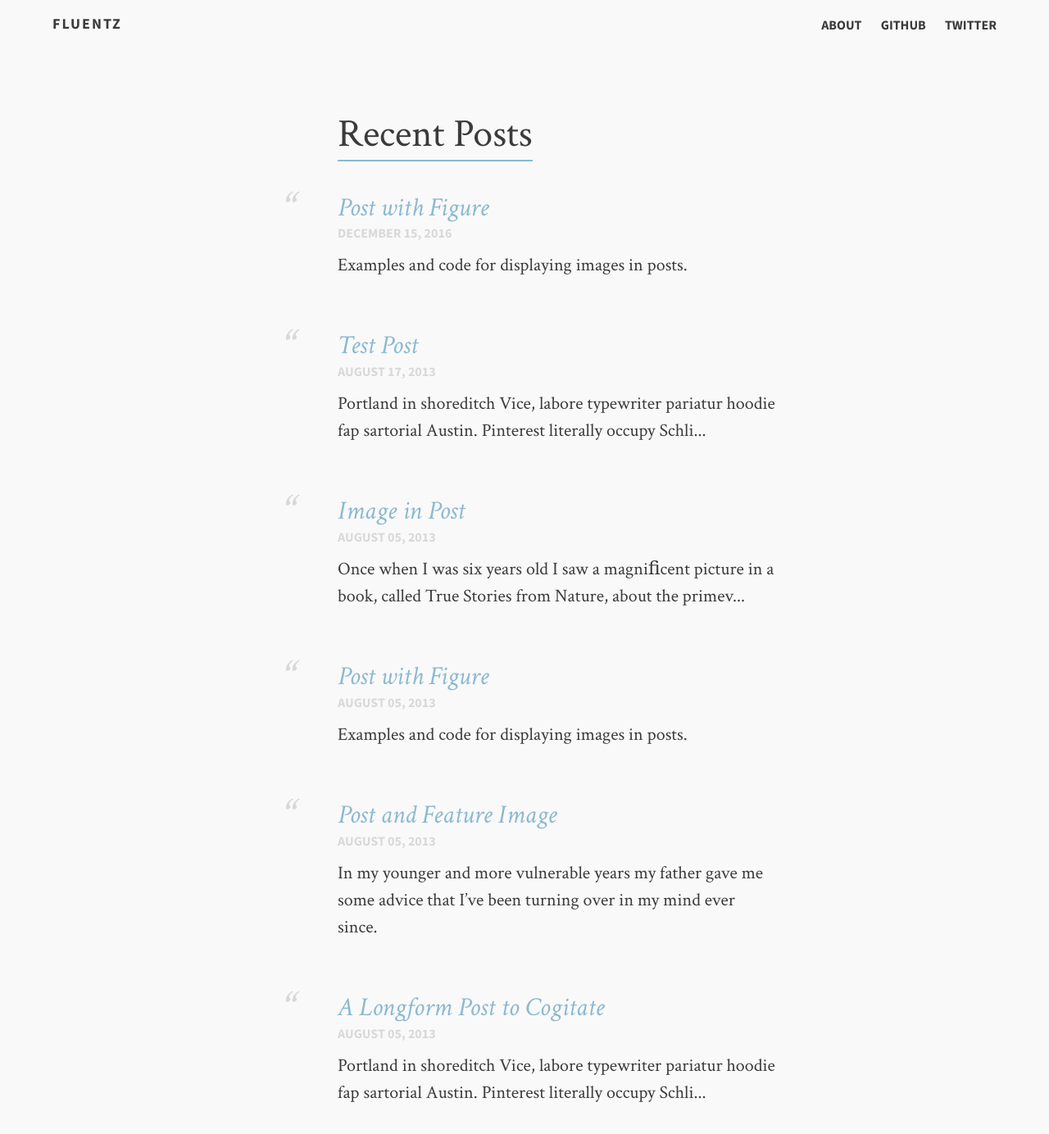
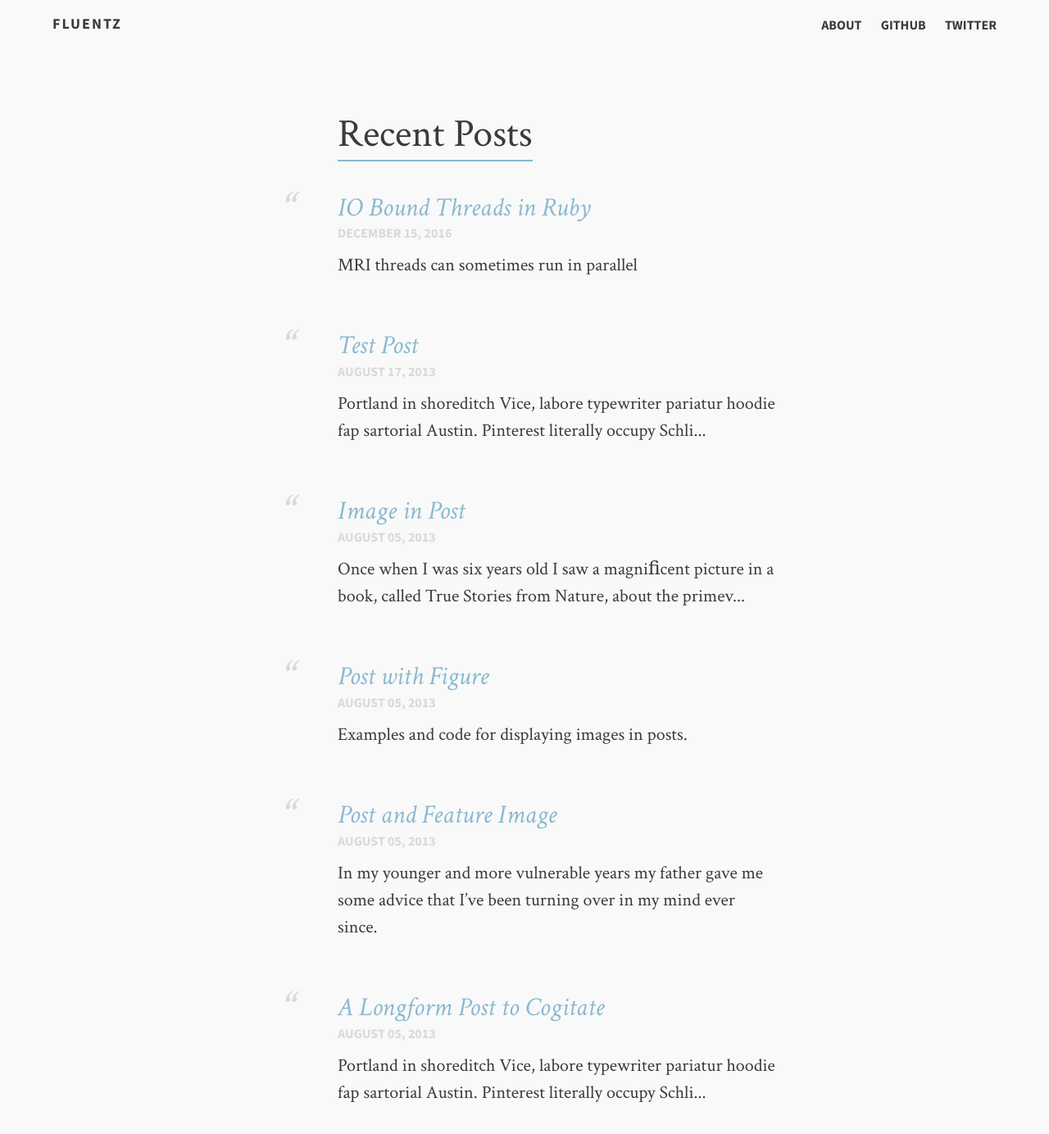
Before and after one commit to fluentz/fluentz.github.io, a Jekyll site: the page built from index.md, in a window 1280 px wide and 1400 px high. Shown: the top 1384 px of the window at 82% size. Built offline with Jekyll 4.4.1, drawn with Linux system fonts in a browser that asks for light colours; some of the changed text lies outside the part shown.

Commit message:
Add blog post for IO bound Ruby threads

````diff
--- a/_layouts/post.html
+++ b/_layouts/post.html
@@ -19,6 +19,7 @@
         <header class="post-header">
           <hgroup>
             <h1>{{page.title}}</h1>
+            <p class="author">{{page.author}}</p>
             <p class="date">{{page.date | date: "%b %d, %Y" }}</p>
             <p class="intro">{% if page.description %}{{ page.description }}{% else %}{{ page.tagline }}{% endif %}</p>
           </hgroup>
--- a/_posts/2016-12-15-class-comparisons.md
+++ /dev/null
@@ -1,46 +0,0 @@
----
-layout: post
-title: "Post with Figure"
-description: "Examples and code for displaying images in posts."
-category: articles
-tags: [sample post, images, test]
----
-
-This is a post that uses a `figure`. It stacks these images and places a nice little caption below if you fill out `figcaption`.
-
-### Single Image Figure
-
-<figure>
-	<img src="http://farm9.staticflickr.com/8426/7758832526_cc8f681e48_c.jpg">
-	<figcaption>Morning Fog Emerging From Trees by A Guy Taking Pictures, on Flickr</figcaption>
-</figure>
-
-{% highlight html linenos %}
-<figure>
-	<img src="/images/image-filename-1.jpg">
-	<figcaption>Caption describing these two images.</figcaption>
-</figure>
-{% endhighlight %}
-
-{% highlight ruby %}
-require 'redcarpet'
-markdown = Redcarpet.new("Hello World!")
-puts markdown.to_html
-
-def hello
-  puts 'Hello world'
-end
-{% endhighlight %}
-
-```bash
-cd some_dir
-```
-
-{% gist 1ba5023673fb179627de two_sum.go %}
-
-```ruby
-# some comment
-def hello
-  puts 'Hello world'
-end
-```
--- /dev/null
+++ b/_posts/2016-12-15-io-bound-threads-in-ruby.md
@@ -0,0 +1,46 @@
+---
+layout: post
+author: Mike Kim
+title: "IO Bound Threads in Ruby"
+description: "MRI threads can sometimes run in parallel"
+category: articles
+tags: [ruby, threads, IO-bound, MRI]
+image:
+        feature: soft-trees.jpg
+---
+
+In the past couple of years, I've been hearing more and more about Ruby's performance issues. A [recent benchmark](https://www.techempower.com/benchmarks/) shows Ruby frameworks lagging behind many other frameworks. And then we have the infamous [Twitter incident](https://carlosbecker.com/posts/twitter-drops-ruby-bullshit/). While this may be cause for some concern, I feel that Ruby's ease of use and expressiveness more than make up for its lack of performance, _in certain use cases_. Of course we would never use Ruby to train a multi-stage neural network with tens of millions of parameters. However, Ruby is quite well suited for prototyping and for web applications that don't have Google-scale traffic. (That means most of them!)
+
+Nevertheless, one way to increase Ruby's performance is to use threads, and thus leverage the parallelism offered by many of today's multi-core processors. However, one flavor of Ruby, and the one that I'm referring to in this post, [MRI](https://en.wikipedia.org/wiki/Ruby_MRI), is notorious for not supporting true parallelism due to its [global interpreter lock](http://www.jstorimer.com/blogs/workingwithcode/8085491-nobody-understands-the-gil). The GIL, in essence, promises thread safety at the expense of performance.
+
+Let me demonstrate through some code.
+
+Let's try to run some nonsense operations many times with and without threads. I'm using the following code.
+
+{% gist 634172347c7480a50edb3ce37b1ab418 cpu_bound.rb %}
+
+And here are the results on my machine (a quad-core Macbook Pro from 2014).
+
+{% gist 634172347c7480a50edb3ce37b1ab418 cpu_bound_results.sh %}
+
+Even though I'm running on a quad-core machine capable of running up to 8 threads simultaneously, we don't see any performance improvements from using threads. This is due to the GIL.
+
+### Parallelism within the Ruby Community is Misunderstood
+
+I've met several experienced Ruby developers eschew the use of Ruby threads because of the restrictions imposed by the GIL. I think they're only partially right. For CPU-bound operations, you will not see any performance improvements when using threads because thread scheduling is handled within the Ruby process (user space).
+
+I think those Ruby devs who avoid using threads are only partially right because there are a class of operations where one can achieve parallelism using Ruby threads. IO-bound operations are tasks whose speed is limited by the speed of a computer's I/O. These IO operations are handled outside of the Ruby interpreter in kernel space. The kernel is able to schedule threads simultaneously on multiple cores. (You can find an excellent explanation of kernel and user space and how it applies to Ruby threads in Christoph Schiessl's [blog post](http://www.csinaction.com/2014/10/10/multithreading-in-the-mri-ruby-interpreter/)).
+
+Let's try another example using IO-bound operations.
+
+{% gist 634172347c7480a50edb3ce37b1ab418 io_bound.rb %}
+
+And here are the corresponding results.
+
+{% gist 634172347c7480a50edb3ce37b1ab418 io_bound_results.sh %}
+
+The key column to look at is the last column which tells us the actual clock time that has elapsed. As you can see, using threads has decreased the required time by approximately 5 times. We can achieve parallelism with MRI!
+
+### Conclusion
+
+MRI's GIL prevents true parallelism from occuring _only for CPU-bound tasks_. If you're dealing with an IO-bound task and you need a performance boost, consider employing Ruby threads.
````
Also changed, not shown: 1 other file.
